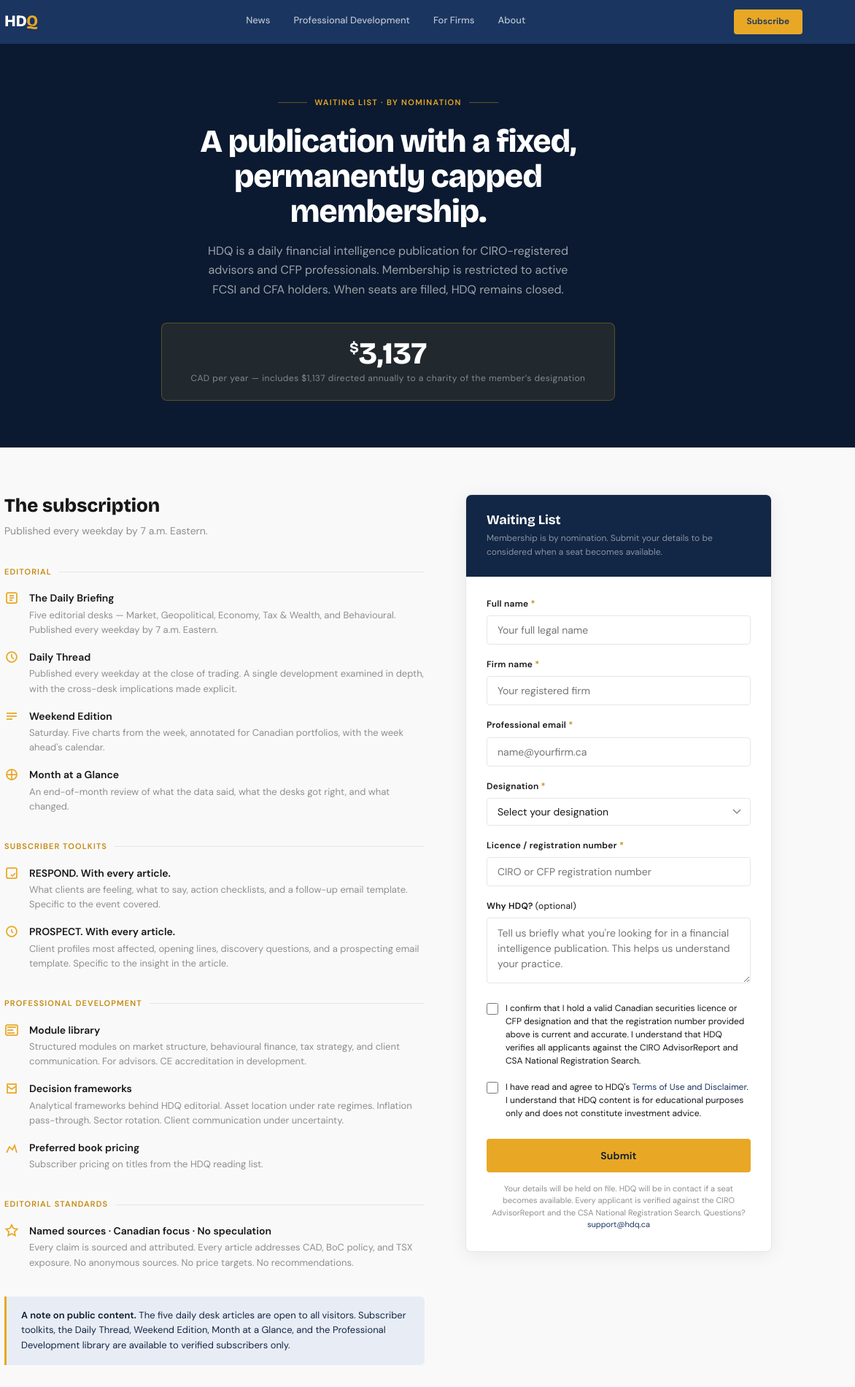
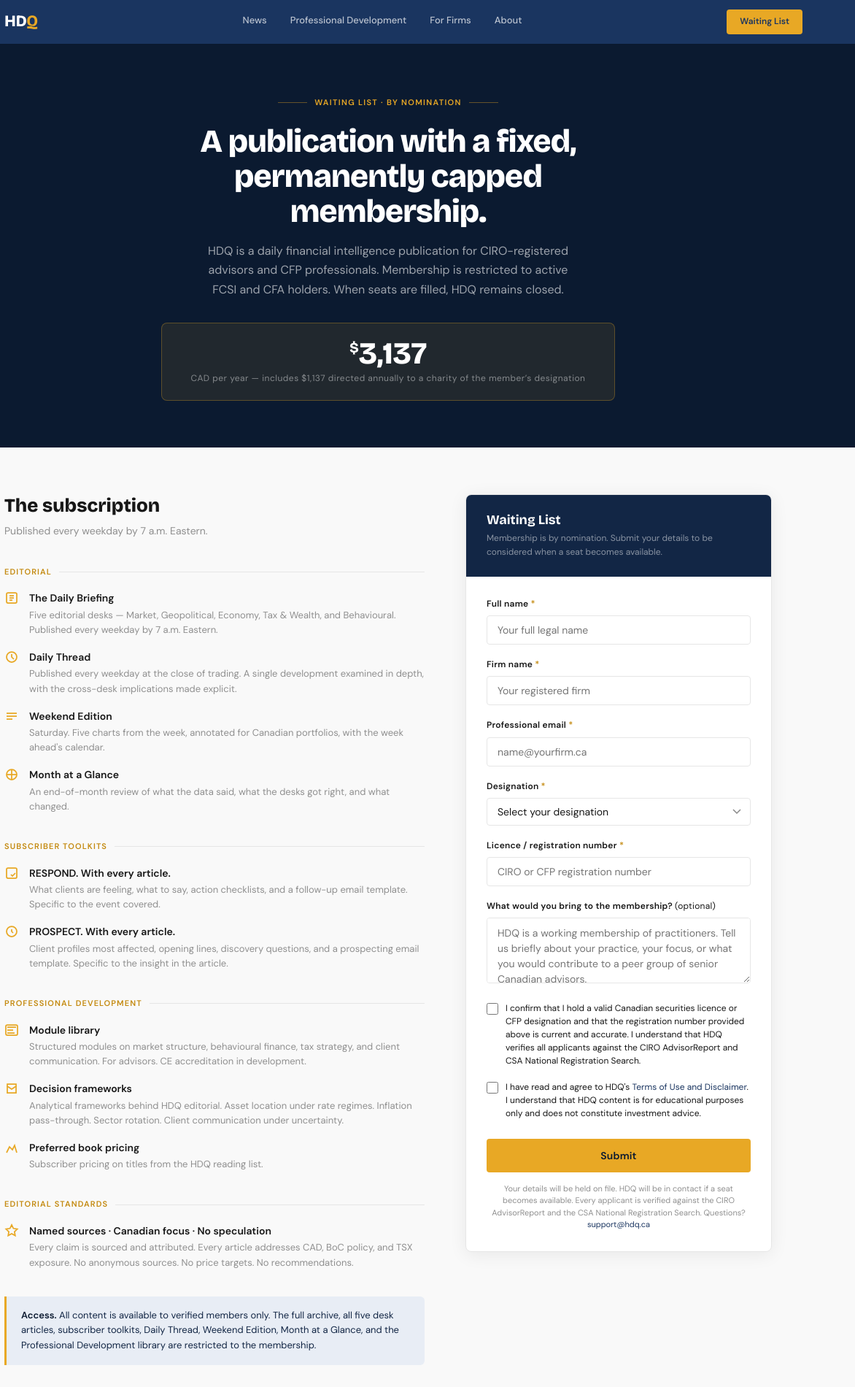
Before and after one commit to SawUFO/hdq-platform, a website: page static/hdq-subscribe.html in a window 1280 px wide. Shown: the top 1900 px of the page at 73% size, 108-1280 px from the left. Drawn offline with nearby package versions, Linux system fonts and the light colour scheme.

Commit message:
all again

```diff
--- a/src/shell.js
+++ b/src/shell.js
@@ -132,7 +132,7 @@
     <a href="/hdq-legal.html" class="mobile-nav-sub-link" onclick="window.closeMobileNav()">Legal &amp; Disclaimer</a>
   </nav>
   <div class="mobile-nav-footer">
-    <a href="/hdq-subscribe.html" class="mobile-nav-subscribe" onclick="window.closeMobileNav()">Subscribe — $3,137/year</a>
+    <a href="/hdq-subscribe.html" class="mobile-nav-subscribe" onclick="window.closeMobileNav()">Waiting List</a>
   </div>
 </div>
 
@@ -144,7 +144,7 @@
   </a>
   <nav><ul class="nav-links">${navHtml}</ul></nav>
   <div class="nav-right">
-    <a href="/hdq-subscribe.html" class="nav-subscribe">Subscribe</a>
+    <a href="/hdq-subscribe.html" class="nav-subscribe">Waiting List</a>
     <button type="button" onclick="window.openMobileNav()" aria-label="Open navigation menu"
       style="display:none;flex-direction:column;gap:5px;cursor:pointer;background:none;border:none;padding:8px;margin:0;-webkit-tap-highlight-color:transparent;touch-action:manipulation;" id="hdq-hamburger">
       <span style="display:block;width:22px;height:2px;background:rgba(255,255,255,0.8);border-radius:2px;"></span>
--- a/static/hdq-subscribe.html
+++ b/static/hdq-subscribe.html
@@ -200,7 +200,7 @@
       </ul>
     </nav>
     <div class="nav-right">
-      <a href="hdq-subscribe.html" class="nav-subscribe">Subscribe</a>
+      <a href="hdq-subscribe.html" class="nav-subscribe">Waiting List</a>
       <div class="hamburger" aria-label="Menu"><span></span><span></span><span></span></div>
     </div>
   </div>
@@ -327,7 +327,7 @@
     </div>
 
     <div class="sub-notice" role="note">
-      <p><strong>A note on public content.</strong> The five daily desk articles are open to all visitors. Subscriber toolkits, the Daily Thread, Weekend Edition, Month at a Glance, and the Professional Development library are available to verified subscribers only.</p>
+      <p><strong>Access.</strong> All content is available to verified members only. The full archive, all five desk articles, subscriber toolkits, Daily Thread, Weekend Edition, Month at a Glance, and the Professional Development library are restricted to the membership.</p>
     </div>
   </div>
 
@@ -375,8 +375,8 @@
           </div>
 
           <div class="form-group">
-            <label class="form-label" for="note">Why HDQ? <span style="color:var(--n500);font-weight:400;">(optional)</span></label>
-            <textarea class="form-input form-textarea" id="note" name="note" placeholder="Tell us briefly what you're looking for in a financial intelligence publication. This helps us understand your practice."></textarea>
+            <label class="form-label" for="note">What would you bring to the membership? <span style="color:var(--n500);font-weight:400;">(optional)</span></label>
+            <textarea class="form-input form-textarea" id="note" name="note" placeholder="HDQ is a working membership of practitioners. Tell us briefly about your practice, your focus, or what you would contribute to a peer group of senior Canadian advisors."></textarea>
           </div>
 
           <div class="form-group">
```
